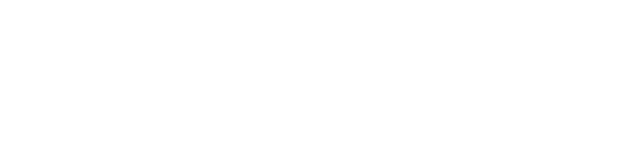
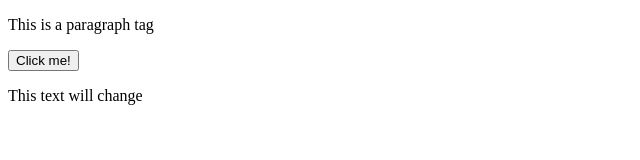
Before and after one commit to afewvowels/HTML_CLASS_00_00_Simple_Elements, a plain HTML site: page index.html in a window 1280 px wide. Shown: the whole page, without its empty margins (0-640 px from the left). Drawn offline with Linux system fonts and the light colour scheme.

Commit message:
Update index.html

```diff
--- a/index.html
+++ b/index.html
@@ -2,10 +2,25 @@
 
 <html>
 	<head>
-		<meta charset="UTF-8">
+		<meta charset="UTF-8" />
+		<link rel="stylesheet" type="text/css" href="style.css" />
 		<title>HTML Elements Introduction</title>
+
+		<script type="text/javascript" src="main.js"></script>
 	</head>
 
 	<body>
+		<!-- This is the only type of comment that HTML supports-->
+		<!--
+			It works for single and
+			multi-line comments
+		-->
+		<p>This is a paragraph tag</p>
+
+		<div id="button_container">
+			<button type="button" onclick="myFunction()">Click me!</button>
+		</div>
+
+		<p id="demo">This text will change</p>
 	</body>
 </html>
```
